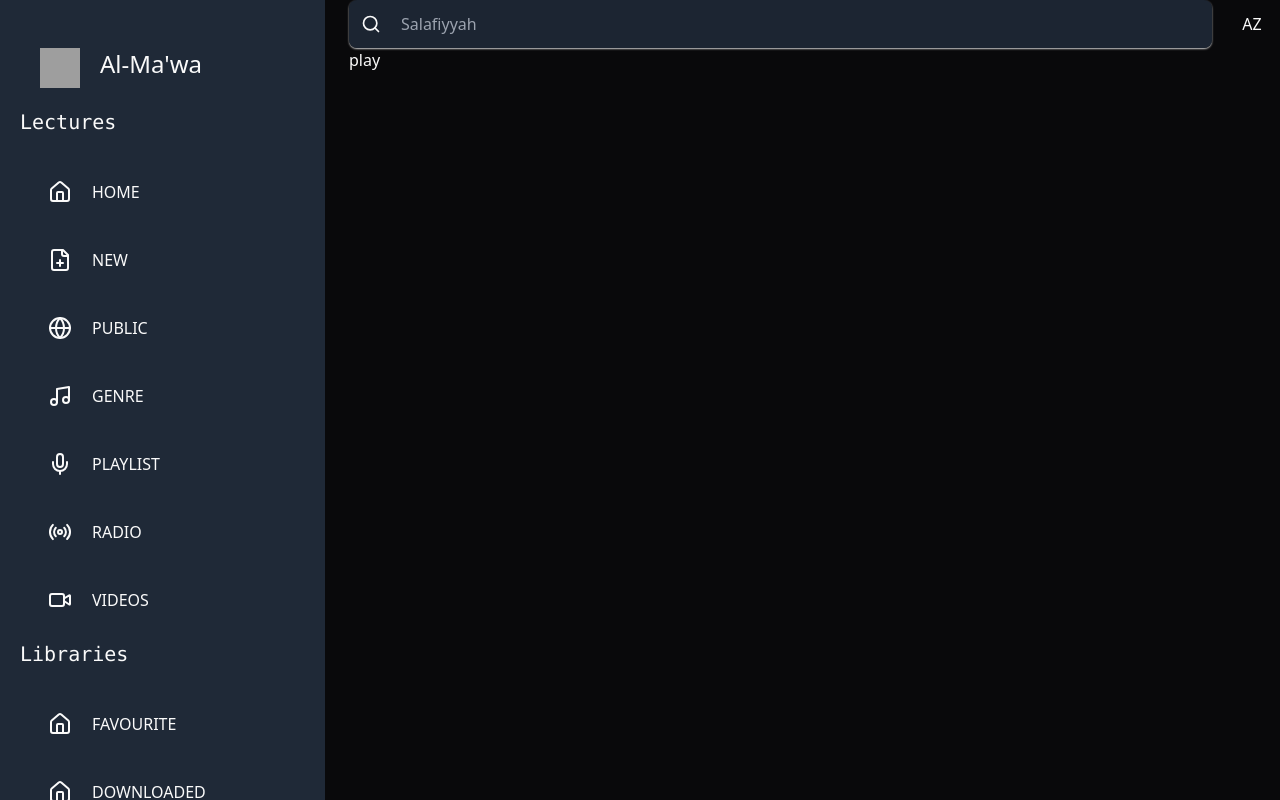
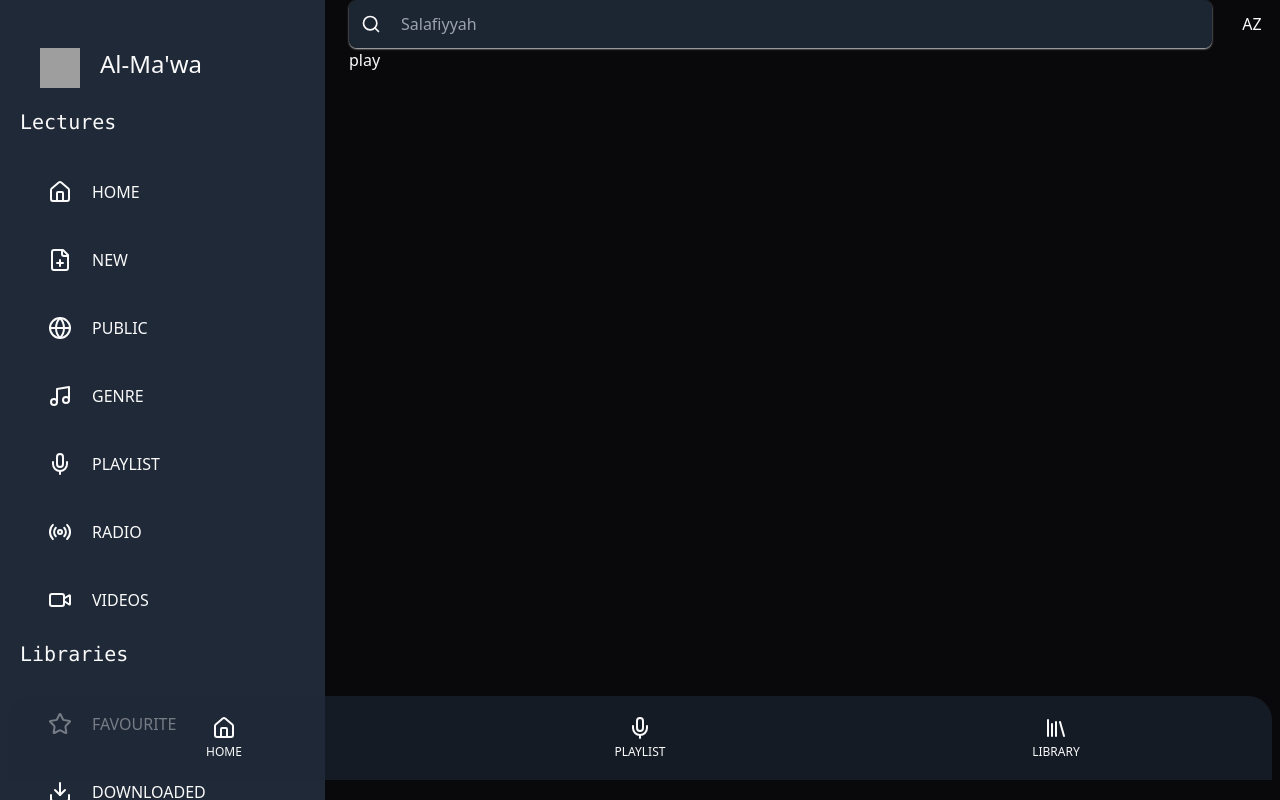
Before and after one commit to abuAbdur-rahman/my-scholars, a React (Vite) app: page /play in a window 1280 px wide. Built offline with nearby package versions, Linux system fonts and the light colour scheme; grey boxes are pictures that could not be loaded.

Commit message:
Bottom Navigation

```diff
--- a/src/App.tsx
+++ b/src/App.tsx
@@ -18,6 +18,7 @@ import Downloaded from "./(root)/downloaded";
 import History from "./(root)/History";
 import Search from "./components/Search";
 import Nav from "./components/Nav";
+import BottomNav from "./components/BottomNav";
 
 // Main App Component
 const App = () => {
@@ -37,6 +38,9 @@ const App = () => {
         </div>
         <div> <MobileNav /> </div>
       </header>
+
+      {/* Mobile bottom Nav */}
+      <BottomNav />
 
       {/* Main Routes */}
       <main className="flex-1 space-x-2 min-h-screen overflow-y-auto">
--- /dev/null
+++ b/src/components/BottomNav.tsx
@@ -0,0 +1,23 @@
+import {routes} from '@/constants/routes'
+import { SideBarItem } from './Sidebar'
+
+const BottomNav = () => {
+  return (
+      <nav className='sm-hidden fixed bottom-5 w-full px-2'>
+          <div className="w-full rounded-t-3xl bg-gray-800/60">
+              <div className="flex w-full items-center justify-around p-2">
+                  {routes.mobile.map((route) => (
+                      <SideBarItem
+                      key={route.route}
+                          name={route.name}
+                          route={route.route}
+                          isBottom
+                      />
+                  ))}
+              </div>
+        </div>
+    </nav>
+  )
+}
+
+export default BottomNav
--- a/src/components/Icons.tsx
+++ b/src/components/Icons.tsx
@@ -1,8 +1,8 @@
 import { FC } from "react";
-import { Home, FilePlus, Globe, Music, Mic, Radio, Video } from "lucide-react"; // Import relevant icons
+import { Home, FilePlus, Globe, Music, Mic, Library, History, Download, Video, Radio, Star} from "lucide-react"; // Import relevant icons
 
 interface LectureIconProps {
-  name:  string;
+  name: string;
 }
 
 const LectureIcon: FC<LectureIconProps> = ({ name }) => {
@@ -21,6 +21,14 @@ const LectureIcon: FC<LectureIconProps> = ({ name }) => {
       return <Radio />;
     case "videos":
       return <Video />;
+    case "favourite":
+      return <Star />;
+    case "downloaded":
+      return <Download />;
+    case "history":
+      return <History />;
+    case "library":
+      return <Library />;
     default:
       return <Home />;
   }
--- a/src/components/Sidebar.tsx
+++ b/src/components/Sidebar.tsx
@@ -4,12 +4,17 @@ import LectureIcon from "./Icons";
 import { cn } from "@/lib/utils";
 
 
-const SideBarItem = ({ name, route }: { name: string; route: string }) => {
+export const SideBarItem = ({ name, route, isBottom }: { name: string; route: string; isBottom? : boolean }) => {
   const location = useLocation()
   return (
-    <Link to={route} className={cn('w-full p-5 flex items-center gap-5', location.pathname === route && 'bg-primary rounded-xl text-black')}>
+    <Link
+      to={route}
+      className={cn('w-full p-5 flex items-center gap-5',
+        location.pathname === route && 'bg-primary rounded-xl text-black',
+        isBottom && 'center flex-col gap-1 p-3 rounded-3xl'
+      )}>
       <LectureIcon name={name} />
-      <p className='hidden lg:block'>{name.toUpperCase()}</p>
+      <p className={cn(isBottom && 'text-xs')}>{name.toUpperCase()}</p>
     </Link>
   )
 };
--- a/src/constants/routes.ts
+++ b/src/constants/routes.ts
@@ -13,4 +13,9 @@ export const routes = {
     { name: "downloaded", route: "/downloaded" },
     { name: "history", route: "/history" },
   ],
+  mobile: [
+    { name: "home", route: "/" },
+    { name: "playlist", route: "/playlists" },
+    {name: 'library', route: '/library'}
+  ]
 };
```
